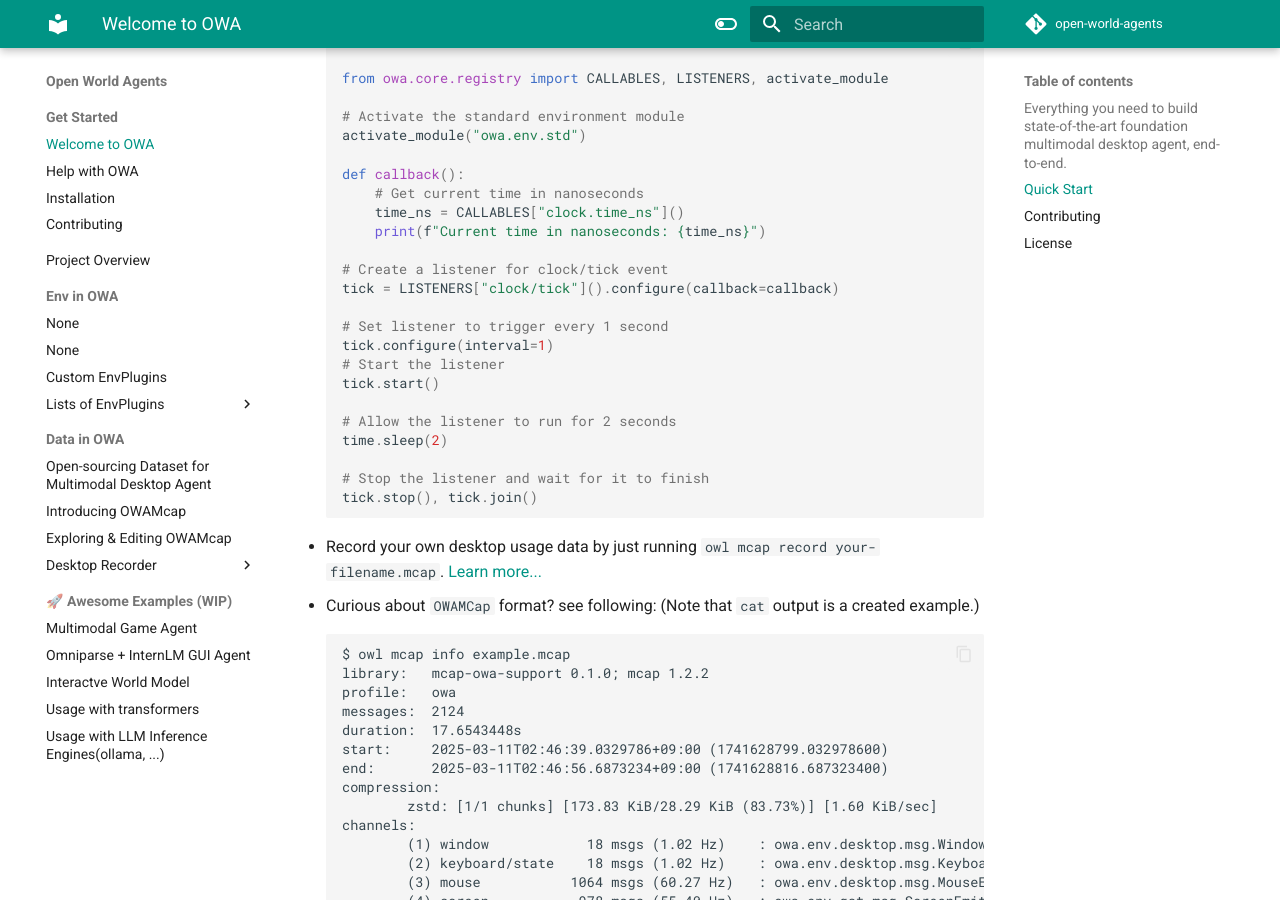
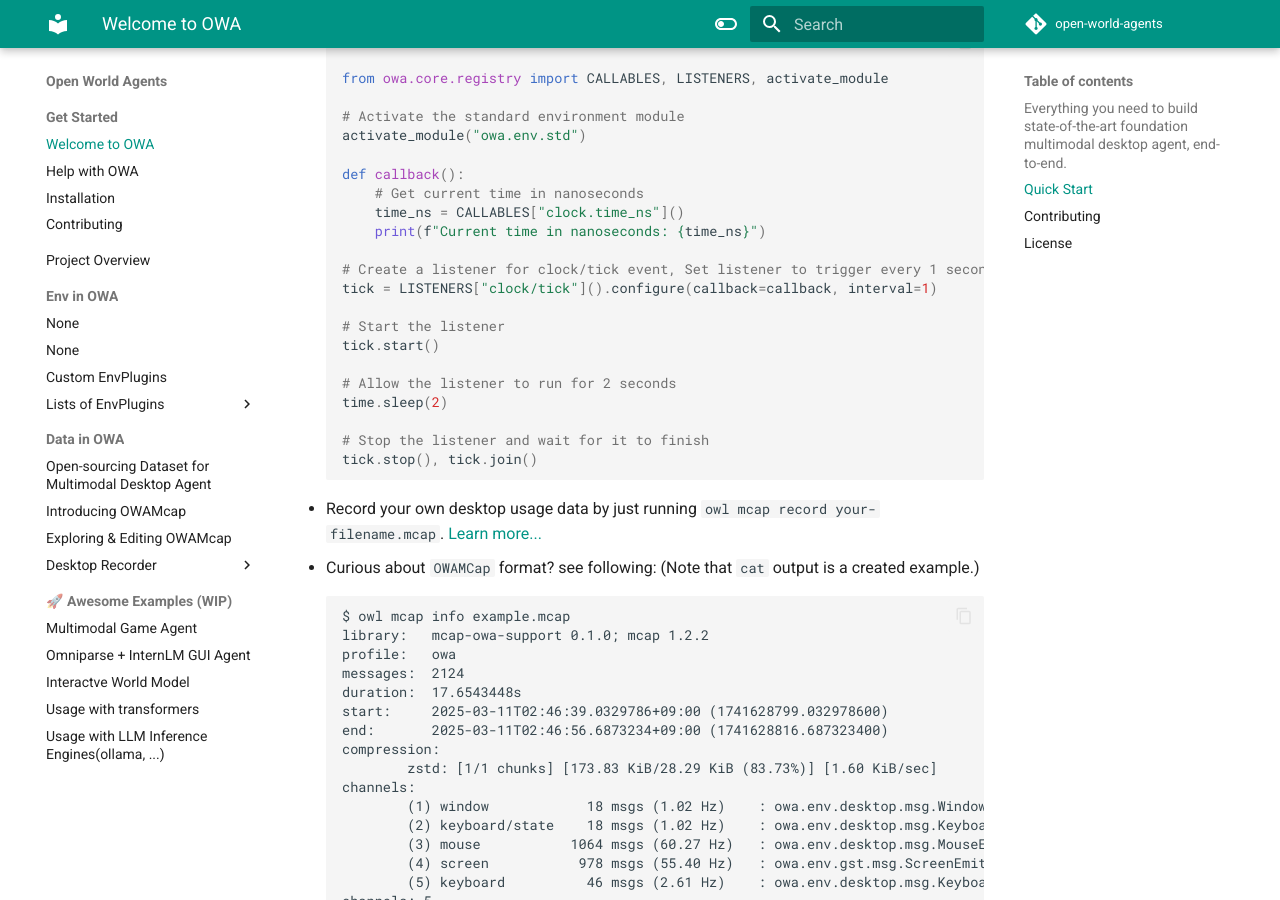
Before and after one commit to open-world-agents/open-world-agents, an MkDocs documentation site: the page built from docs/index.md, in a window 1280 px wide and 900 px high, scrolled down 1490 px. Built offline with MkDocs 1.6.1 and Material for MkDocs 9.7.7, drawn with Linux system fonts in a browser that asks for light colours; comment, search, counter and statistics services are not loaded.

Commit message:
docs: fix outdated code in docs

````diff
--- a/docs/index.md
+++ b/docs/index.md
@@ -49,11 +49,9 @@ Here's what we've got in store for you!
         time_ns = CALLABLES["clock.time_ns"]()
         print(f"Current time in nanoseconds: {time_ns}")
 
-    # Create a listener for clock/tick event
-    tick = LISTENERS["clock/tick"]().configure(callback=callback)
+    # Create a listener for clock/tick event, Set listener to trigger every 1 second
+    tick = LISTENERS["clock/tick"]().configure(callback=callback, interval=1)
 
-    # Set listener to trigger every 1 second
-    tick.configure(interval=1)
     # Start the listener
     tick.start()
 
@@ -62,6 +60,7 @@ Here's what we've got in store for you!
 
     # Stop the listener and wait for it to finish
     tick.stop(), tick.join()
+
     ```
 
 - Record your own desktop usage data by just running `owl mcap record your-filename.mcap`. [Learn more...](data/recorder/install_and_usage.md)
````
Also changed, not shown: 1 other file.
